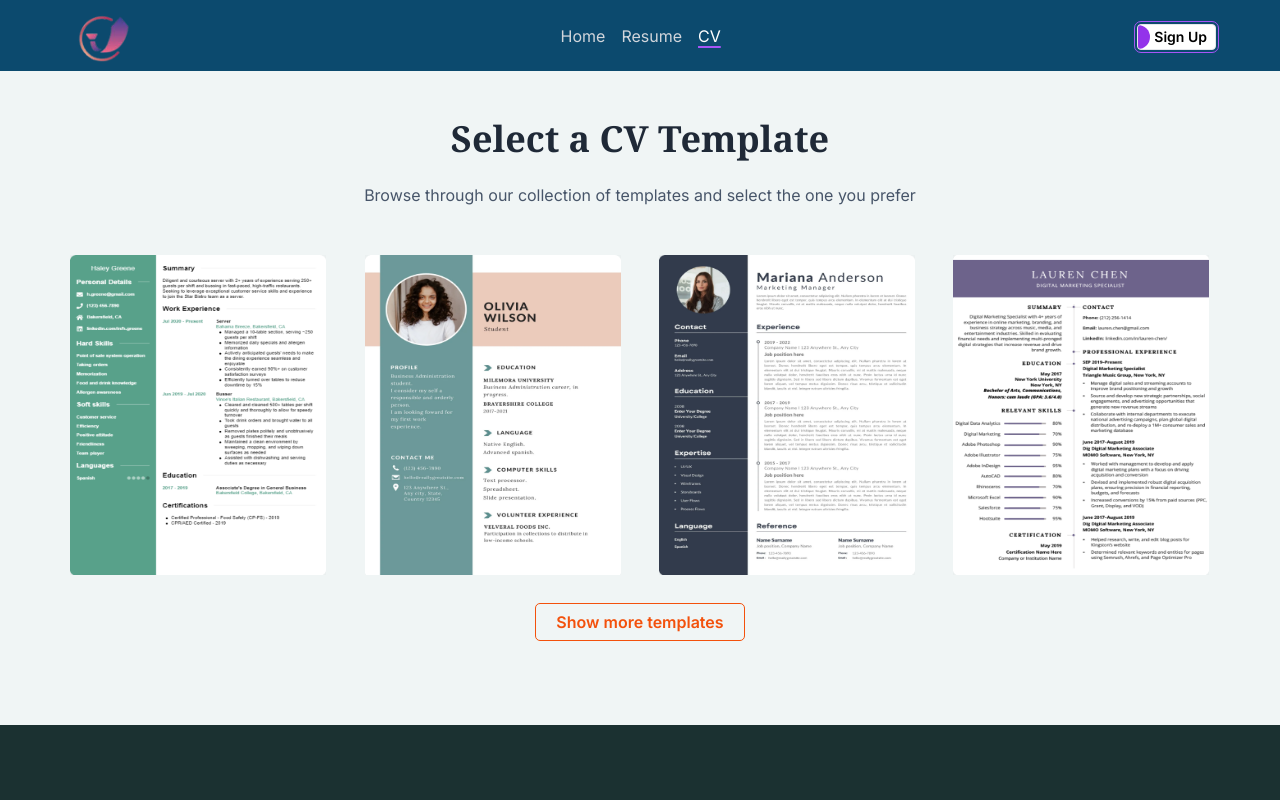
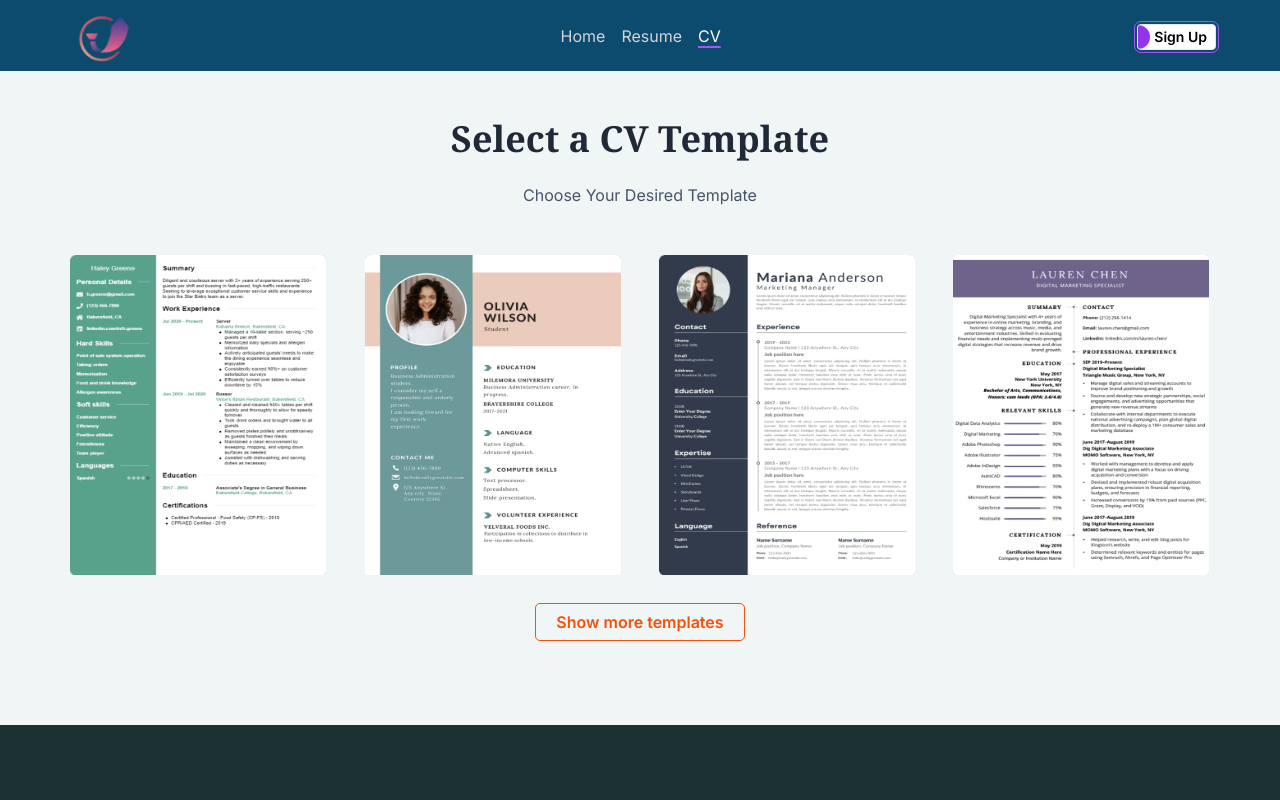
Before and after one commit to Nozibul/resume-builder-app, a Next.js app: page /cv in a window 1280 px wide. Shown: the top 800 px of the page. Built offline with nearby package versions, Linux system fonts and the light colour scheme.

Commit message:
Some component are changes and update

```diff
--- a/src/app/cv/cv_builder/page.js
+++ b/src/app/cv/cv_builder/page.js
@@ -1,4 +1,4 @@
-
+"use client"
 import PersonalInfo from "@/components/modules/cv_resune_builder/personalInfo/PersonalInfo"
 import { useSearchParams } from "next/navigation"
 
--- a/src/app/cv/page.js
+++ b/src/app/cv/page.js
@@ -7,8 +7,7 @@ const CvPage = () => {
       <div className="w-11/12 mx-auto py-12">
         <TextTitle textTitle="Select a CV Template" />
         <p className="text-slate-600 text-center my-6">
-          Browse through our collection of templates and select the one you
-          prefer
+         Choose Your Desired Template
         </p>
         <div className="py-4 render-cv-list-widget">
           <SelectTemplate active={1} />
--- a/src/app/home/bannerSection/Banner.jsx
+++ b/src/app/home/bannerSection/Banner.jsx
@@ -1,8 +1,8 @@
+import { Motion } from "@/components/motion/Motion";
 import OthersBtn from "@/components/ui/buttons/OthersBtn";
 import { TextHeader, TextTitle } from "@/components/ui/text/Text";
 import Link from "next/link";
 import BannerSlide from "./BannerSlide";
-import { Motion } from "@/components/motion/Motion";
 
 const Banner = () => {
 
@@ -27,21 +27,21 @@ const motionProps = {
         <div className="text-white z-[2] ">
           <div className="grid xl:grid-cols-2 lg:grid-cols-2 md:grid-cols-2 sm:grid-cols-1 xs:grid-cols-1 gap-4">
             <div className="md:ml-16 sm::ml-8  md:mt-16 sm:mt">
-              <Motion {...motionProps} transition={{ duration: 0.5, delay: 0.6 }}>
+              <Motion {...motionProps} transition={{ duration: 0.5, delay: 0.3 }}>
                <TextHeader textHeader={textHeader} headerPosition={true} />
               </Motion>
               <Motion className="md:mt-12 sm:mt-4"
                 {...motionProps}
-                transition={{ duration: 0.7, delay: 0.8 }}
+                transition={{ duration: 0.6, delay: 0.5 }}
               >
                 <TextTitle textTitle={textTitle} titlePosition={true} />
               </Motion>
               <Motion className="md:mt-12 sm:mt-4 xs:mt-2"
                   {...motionProps}
-                  transition={{ duration: 0.9, delay: 0.9 }}
+                  transition={{ duration: 0.7, delay: 0.6 }}
               >
                 <Link href="/select-type">
-                  <OthersBtn text="Get Started" />
+                 <OthersBtn text="Get Started" />
                 </Link>
               </Motion>
             </div>
@@ -50,7 +50,7 @@ const motionProps = {
               initial="hidden"
               whileInView="visible"
               viewport={{ once: true }}
-              transition={{ duration: 0.6, delay: 0.7 }}
+              transition={{ duration: 0.4, delay: 0.5 }}
               variants={{
                 hidden: { opacity: 0, scale: 0.7 },
                 visible: { opacity: 1, scale: 1 },
--- a/src/app/home/bannerSection/BannerSlide.jsx
+++ b/src/app/home/bannerSection/BannerSlide.jsx
@@ -34,7 +34,7 @@ const BannerSlide = () => {
     // Autoplay interval in milliseconds
     const interval = setInterval(() => {
       nextSlide();
-    }, 4000); // Change 4000 to the desired autoplay interval
+    }, 3000); // Change 4000 to the desired autoplay interval
 
     return () => clearInterval(interval);
   }, [currentSlide]);
@@ -46,7 +46,7 @@ const BannerSlide = () => {
           key={i}
           style={{
             display: i === currentSlide ? "block" : "none",
-            transition: "opacity 0.5s ease-in-out",
+            transition:"opacity 0.4s ease-in-out",
             opacity: i === currentSlide ? 1 : 0,
           }}
           className="carousel-item w-full"
--- a/src/app/resume/page.js
+++ b/src/app/resume/page.js
@@ -7,8 +7,7 @@ const ResumePage = () => {
       <div className="w-11/12 mx-auto py-12">
         <TextTitle textTitle="Select a Resume Template" />
         <p className="text-slate-600 text-center my-6">
-          Browse through our collection of templates and select the one you
-          prefer
+          Choose Your Desired Template
         </p>
         <div className="py-4 render-cv-list-widget">
           <SelectTemplate active={2} />
--- a/src/app/resume/resume_builder/page.js
+++ b/src/app/resume/resume_builder/page.js
@@ -1,8 +1,9 @@
 'use client';
 import { useSearchParams } from "next/navigation"
 
-const ResumeBuilder = () => {
- const searchParams = useSearchParams()
+const ResumeBuilder = ({params}) => {
+ const searchParams = useSearchParams();
+ console.log(params);
 
   return (
     <div> Resume Builder -- { searchParams }</div>
--- a/src/components/carouselTemplate/CarouselTemplate.jsx
+++ b/src/components/carouselTemplate/CarouselTemplate.jsx
@@ -1,9 +1,9 @@
 "use client";
 
 import { TextTitle } from "@/components/ui/text/Text";
-import { useSearchParams, useRouter } from "next/navigation";
 import Image from "next/image";
-import { useState, useEffect } from "react";
+import { useRouter, useSearchParams } from "next/navigation";
+import { useEffect, useState } from "react";
 
 const CarouselTemplate = ({ title, data }) => {
   const [carouselData, setCarouselData] = useState([]);
```
